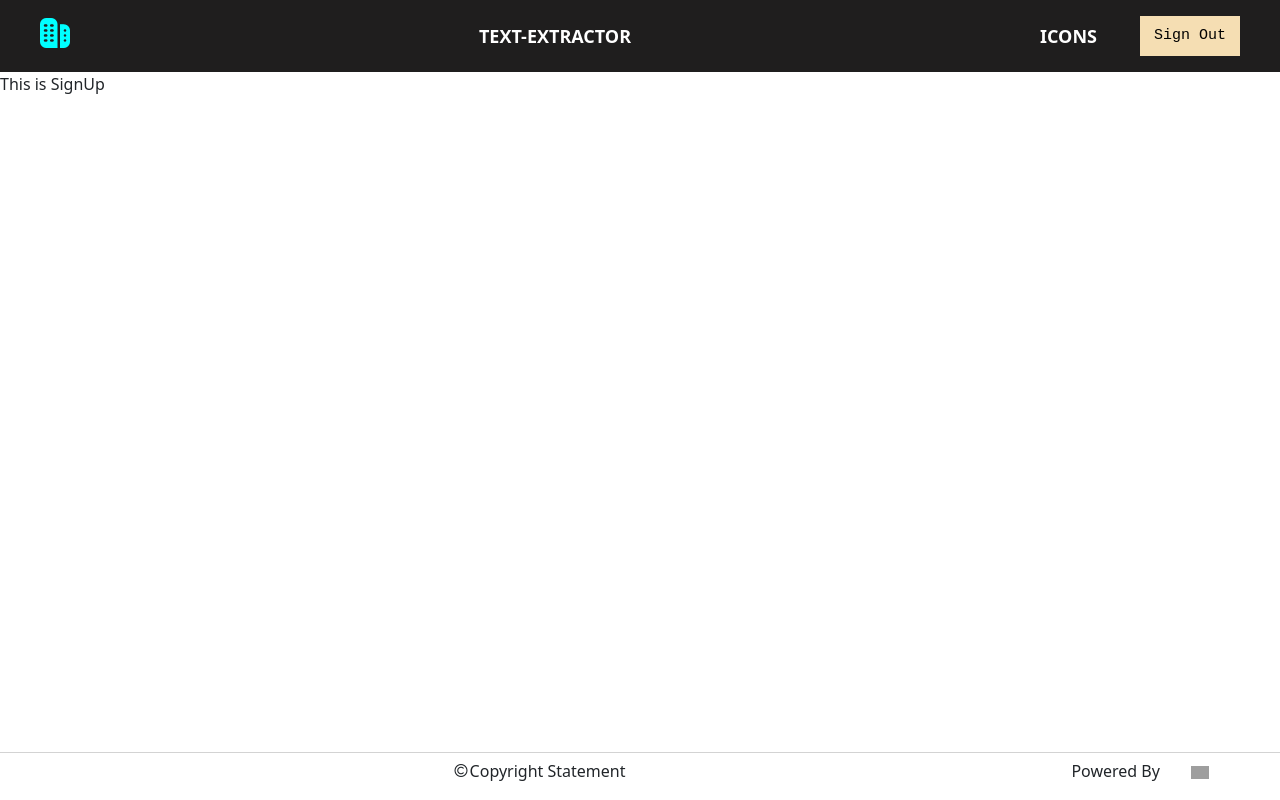
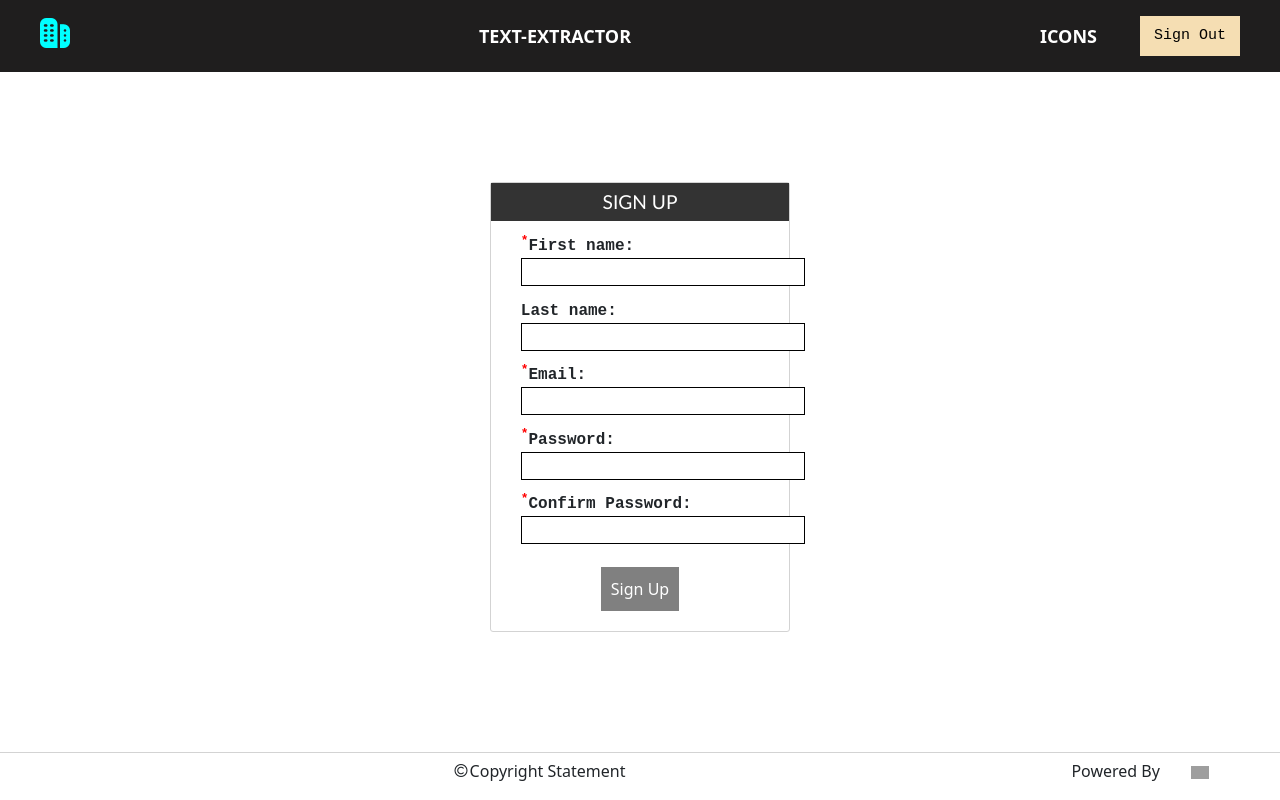
Before and after one commit to vkandra/text123, a React (Create React App) app: page /signup in a window 1280 px wide. Built offline with nearby package versions, Linux system fonts and the light colour scheme; no server answers; grey boxes are pictures that could not be loaded.

Commit message:
Sign Up Page

```diff
--- a/src/actions/user.js
+++ b/src/actions/user.js
@@ -3,6 +3,7 @@ export const SIGN_IN_OPERATION = 'SIGN_IN_OPERATION';
 export const SIGN_UP_OPERATION = 'SIGN_UP_OPERATION';
 export const FORGOT_PASSWORD_CLICKED = 'FORGOT_PASSWORD_CLICKED';
 export const PASS_SENT_TO_EMAIL = 'PASS_SENT_TO_EMAIL';
+export const CHECK_REP_PASS = 'CHECK_REP_PASS';
 
 // ACTION CREATORS
 export function signInOperation(data) {
@@ -29,3 +30,9 @@ export function passSentToEmail(data) {
     data: data,
   };
 }
+export function checkRepPass(data) {
+  return {
+    type: CHECK_REP_PASS,
+    data: data,
+  };
+}
--- a/src/pages/SignIn/SignIn.css
+++ b/src/pages/SignIn/SignIn.css
@@ -72,6 +72,16 @@
   color: white;
   font-size: 1rem;
   font-weight: 500;
+  padding: 5px;
+}
+.signInSubmitDisabledBut {
+  margin: 10px;
+  outline: none;
+  background: gray;
+  color: white;
+  font-size: 1rem;
+  font-weight: 500;
+  padding: 5px;
 }
 .signInSubmitBut:hover {
   opacity: 0.8;
@@ -91,7 +101,7 @@
 .forgotPasswordForm {
   margin: 0;
   padding: 0;
-  height: 180px;
+  height: 200px;
   width: 300px;
   border: 1px solid lightgray;
   border-radius: 3px;
@@ -141,6 +151,16 @@
   color: white;
   font-size: 1rem;
   font-weight: 500;
+  padding: 5px;
+}
+.forgotPasswordDisabledSubmitBut {
+  margin: 10px;
+  outline: none;
+  background: gray;
+  color: white;
+  font-size: 1rem;
+  font-weight: 500;
+  padding: 5px;
 }
 .forgotPasswordSubmitBut:hover {
   opacity: 0.8;
--- a/src/pages/SignIn/SignIn.js
+++ b/src/pages/SignIn/SignIn.js
@@ -3,7 +3,6 @@ import { connect } from 'react-redux/es/exports';
 import React from 'react';
 
 import { forgotPasswordClicked, passSentToEmail } from '../../actions/user';
-import user from '../../reducers/user';
 
 const SignIn = (props) => {
   if (
@@ -31,15 +30,12 @@ const SignIn = (props) => {
   };
 
   const sendEmailForgotPassword = () => {
-    if (
-      document.getElementById('inputEmailIdForgotPasswordField').value === ''
-    ) {
-      alert('Enter your e-mail');
-    } else {
     const { user } = props;
-
+    // Email Id entered by the user is present in user.forgotPassEmail
     // API to check the e-mail id,
     // if e-mail is found in database, then -
+    document.getElementById('inputEmailIdForgotEmailField').value = '';
+    user.forgotPassEmail = '';
     user.forgotPasswordClick = false;
     user.passSentToEmail = true;
     props.dispatch(forgotPasswordClicked(user));
@@ -50,7 +46,35 @@ const SignIn = (props) => {
       user.sentEmailNotFound = true;
       props.dispatch(forgotPasswordClicked(user));
       */
-    }
+  };
+
+  const forgotPassEmailEnter = (e) => {
+    const { user } = props;
+    user.forgotPassEmail = e.target.value;
+    props.dispatch(forgotPasswordClicked(user));
+  };
+
+  const captureEmailSignIn = (e) => {
+    const { user } = props;
+    user.signInEmail = e.target.value;
+    props.dispatch(forgotPasswordClicked(user));
+    console.log(user.signInEmail);
+  };
+
+  const capturePassSignIn = (e) => {
+    const { user } = props;
+    user.signInPass = e.target.value;
+    props.dispatch(forgotPasswordClicked(user));
+    console.log(user.signInPass);
+  };
+
+  const signInPerform = () => {
+    //Make API Call, If successful, clear all fields
+    const { user } = props;
+    user.signInPass = '';
+    user.signInPass = '';
+    document.getElementById('inputUsernameField').value = '';
+    document.getElementById('inputPassField').value = '';
   };
 
   return (
@@ -73,15 +97,32 @@ const SignIn = (props) => {
           <div className="signInText">SIGN IN</div>
           <div className="signInFormData">
             <div>
-              <div className="justTextSignIn">Username: </div>
-              <input type="text" id="inputUsernameField"></input>
+              <div className="justTextSignIn">Email: </div>
+              <input
+                type="email"
+                id="inputUsernameField"
+                onChange={captureEmailSignIn}
+              ></input>
             </div>
             <div>
-              <div className="justTextSignIn">Password: </div>
-              <input type="password" id="inputPassField"></input>
+              <div className="justTextSignIn">Password:</div>
+              <input
+                type="password"
+                id="inputPassField"
+                onChange={capturePassSignIn}
+              ></input>
             </div>
           </div>
-          <button className="signInSubmitBut">Submit</button>
+          {props.user.signInEmail !== '' && props.user.signInPass !== '' ? (
+            <button className="signInSubmitBut" onClick={() => signInPerform()}>
+              Sign in
+            </button>
+          ) : (
+            <button className="signInSubmitDisabledBut" disabled>
+              Sign in
+            </button>
+          )}
+
           <span
             className="forgotPasswordSignIn"
             onClick={() => forgotPasswordCl()}
@@ -94,15 +135,25 @@ const SignIn = (props) => {
           <div className="forgotPasswordText">Forgot Password</div>
           <div className="forgotPasswordFormData">
             <div className="justTextForgotPassword">Enter your E-mail: </div>
-            <input type="email" id="inputEmailIdForgotPasswordField"></input>
+            <input
+              type="email"
+              id="inputEmailIdForgotEmailField"
+              onChange={forgotPassEmailEnter}
+            ></input>
           </div>
-
+          {props.user.forgotPassEmail !== '' ? (
             <button
               className="forgotPasswordSubmitBut"
               onClick={() => sendEmailForgotPassword()}
             >
               Submit
             </button>
+          ) : (
+            <button className="forgotPasswordDisabledSubmitBut" disabled>
+              Submit
+            </button>
+          )}
+
           <span
             className="forgotPasswordSignIn"
             onClick={() => forgotPasswordUnclick()}
--- a/src/pages/SignUp.js/SignUp.css
+++ b/src/pages/SignUp.js/SignUp.css
@@ -1,3 +1,103 @@
 .signUp {
   height: 85vh;
+  display: flex;
+  flex-direction: column;
+  justify-content: center;
+  align-items: center;
 }
+.signUpTopDiv {
+  height: 20px;
+  margin-bottom: 40px;
+  /* border: 1px solid black; */
+}
+.signUpBottomDiv {
+  height: 20px;
+  margin-top: 50px;
+  /* border: 1px solid black; */
+}
+
+.signUpForm {
+  margin: 0;
+  padding: 0;
+  height: 450px;
+  width: 300px;
+  border: 1px solid lightgray;
+  border-radius: 3px;
+  display: flex;
+  flex-direction: column;
+  align-items: center;
+  justify-content: space-between;
+  padding-bottom: 10px;
+}
+
+.signUpText {
+  /* border: 1px solid green; */
+  background: rgb(51, 51, 51);
+  width: 100%;
+  height: 40px;
+  margin: 0;
+  padding: 0;
+  display: flex;
+  justify-content: center;
+  align-items: center;
+  color: white;
+  font-family: 'Gill Sans', 'Gill Sans MT', Calibri, 'Trebuchet MS', sans-serif;
+  font-size: 1.2rem;
+  font-weight: 500;
+}
+
+.signUpFormData {
+  height: 350px;
+  width: 80%;
+  /* border: 1px solid black; */
+  display: flex;
+  flex-direction: column;
+  align-items: flex-start;
+  justify-content: space-evenly;
+}
+.signUpFormData div input {
+  width: 120%;
+  border: 1px solid black;
+}
+.justTextsignUp {
+  font-weight: 600;
+  font-size: 1rem;
+  font-family: monospace;
+}
+.signUpSubmitBut {
+  cursor: pointer;
+  margin: 10px;
+  outline: none;
+  background: green;
+  color: white;
+  font-size: 1rem;
+  font-weight: 500;
+  padding: 10px;
+}
+.signUpSubmitButDisabled {
+  margin: 10px;
+  outline: none;
+  background: gray;
+  color: white;
+  font-size: 1rem;
+  font-weight: 500;
+  padding: 10px;
+}
+.signUpSubmitBut:hover {
+  opacity: 0.8;
+  transition: 0.3s;
+}
+.forgotPasswordsignUp {
+  font-size: 10px;
+}
+.forgotPasswordsignUp:hover {
+  text-decoration: underline;
+  transition: 0.3s;
+  cursor: pointer;
+  color: darkred;
+}
+.reqField {
+  font-size: 0.8rem;
+  color: red;
+  padding-bottom: 10px;
+}
--- a/src/pages/SignUp.js/SignUp.js
+++ b/src/pages/SignUp.js/SignUp.js
@@ -1,9 +1,137 @@
 import './SignUp.css';
-
+import { connect } from 'react-redux/es/exports';
 import React from 'react';
 
+import { checkRepPass } from '../../actions/user';
+
 const SignUp = (props) => {
-  return <div className="signUp">This is SignUp</div>;
+  const handlePassChange = (e) => {
+    const { user } = props;
+    user.signUpPass = e.target.value;
+    if ((user.repeatPassVisible = true)) {
+      if (
+        user.signUpPass.normalize() ===
+        document.getElementById('signUpRepeatPassField').value
+      ) {
+        user.repeatPass = true;
+      } else {
+        user.repeatPass = false;
+      }
+    }
+    props.dispatch(checkRepPass(user));
+  };
+  const handleRepPassChange = (e) => {
+    const { user } = props;
+
+    if (user.signUpPass !== '') {
+      user.repeatPassVisible = true;
+    } else {
+      user.repeatPassVisible = false;
+    }
+
+    const signUpRepPass = e.target.value;
+    if (user.signUpPass.normalize() === signUpRepPass.normalize()) {
+      user.repeatPass = true;
+    } else {
+      user.repeatPass = false;
+    }
+    props.dispatch(checkRepPass(user));
+
+    console.log(user.signUpPass);
+    console.log(signUpRepPass);
+  };
+
+  const signUpUser = () => {
+    //After data has been sent to API
+    document.getElementById('signUpPassField').value = '';
+    document.getElementById('signUpRepeatPassField').value = '';
+    document.getElementById('signUpFirstNameField').value = '';
+    document.getElementById('signUpEmailField').value = '';
+    document.getElementById('signUpLastNameField').value = '';
+
+    const { user } = props;
+    user.repeatPassVisible = false;
+    user.signUpPass = '';
+    user.signUpRepPass = '';
+    user.repeatPass = false;
+    props.dispatch(checkRepPass(user));
+  };
+
+  return (
+    <div className="signUp">
+      <div className="signUpTopDiv">
+        {props.user.repeatPassVisible ? (
+          props.user.repeatPass ? (
+            <div>Passwords Match</div>
+          ) : (
+            <div>Passwords do not match</div>
+          )
+        ) : null}
+      </div>
+      <div className="signUpForm">
+        <div className="signUpText">SIGN UP</div>
+        <div className="signUpFormData">
+          <div>
+            <div className="justTextsignUp">
+              <sup className="reqField">*</sup>First name:
+            </div>
+            <input type="text" id="signUpFirstNameField" required></input>
+          </div>
+          <div>
+            <div className="justTextsignUp">Last name: </div>
+            <input type="text" id="signUpLastNameField"></input>
+          </div>
+          <div>
+            <div className="justTextsignUp">
+              <sup className="reqField">*</sup>Email:
+            </div>
+            <input type="email" id="signUpEmailField" required></input>
+          </div>
+          <div>
+            <div className="justTextsignUp">
+              <sup className="reqField">*</sup>Password:
+            </div>
+            <input
+              type="password"
+              id="signUpPassField"
+              required
+              onChange={handlePassChange}
+            ></input>
+          </div>
+          <div>
+            <div className="justTextsignUp">
+              <sup className="reqField">*</sup>Confirm Password:
+            </div>
+            <input
+              type="password"
+              id="signUpRepeatPassField"
+              required
+              onChange={handleRepPassChange}
+            ></input>
+          </div>
+        </div>
+        {props.user.repeatPass ? (
+          <button className="signUpSubmitBut" onClick={() => signUpUser()}>
+            Sign Up
+          </button>
+        ) : (
+          <button disabled className="signUpSubmitButDisabled">
+            Sign Up
+          </button>
+        )}
+      </div>
+
+      <div className="signUpBottomDiv"></div>
+    </div>
+  );
 };
 
-export default SignUp;
+const mapStateToProps = (state) => {
+  return {
+    user: state.user,
+  };
+};
+
+export default connect(mapStateToProps)(SignUp);
+
+// export default SignUp;
```
Also changed, not shown: src/reducers/user.js (+16 -0 lines). Lines whose indentation alone changed are shown as unchanged.
